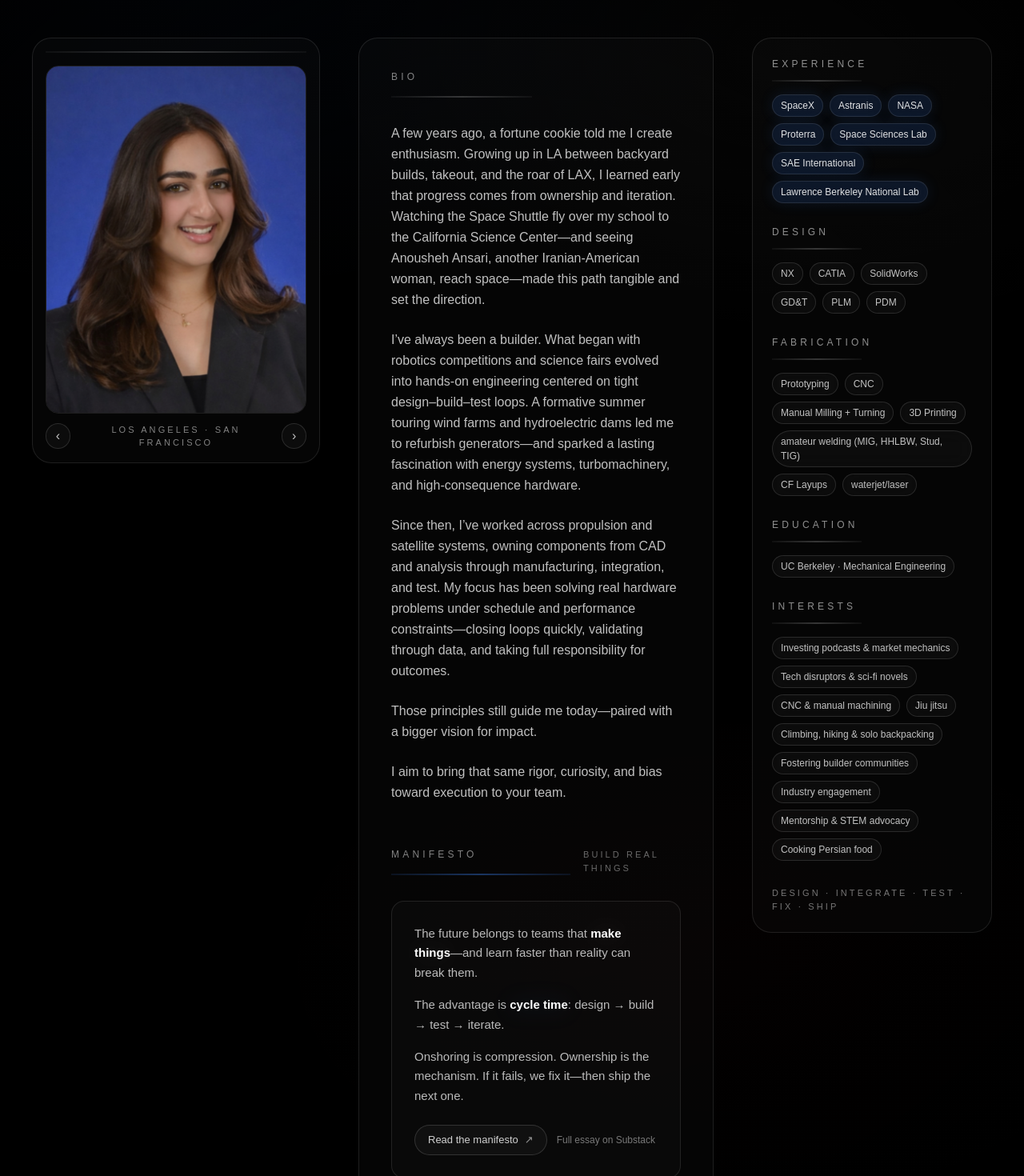
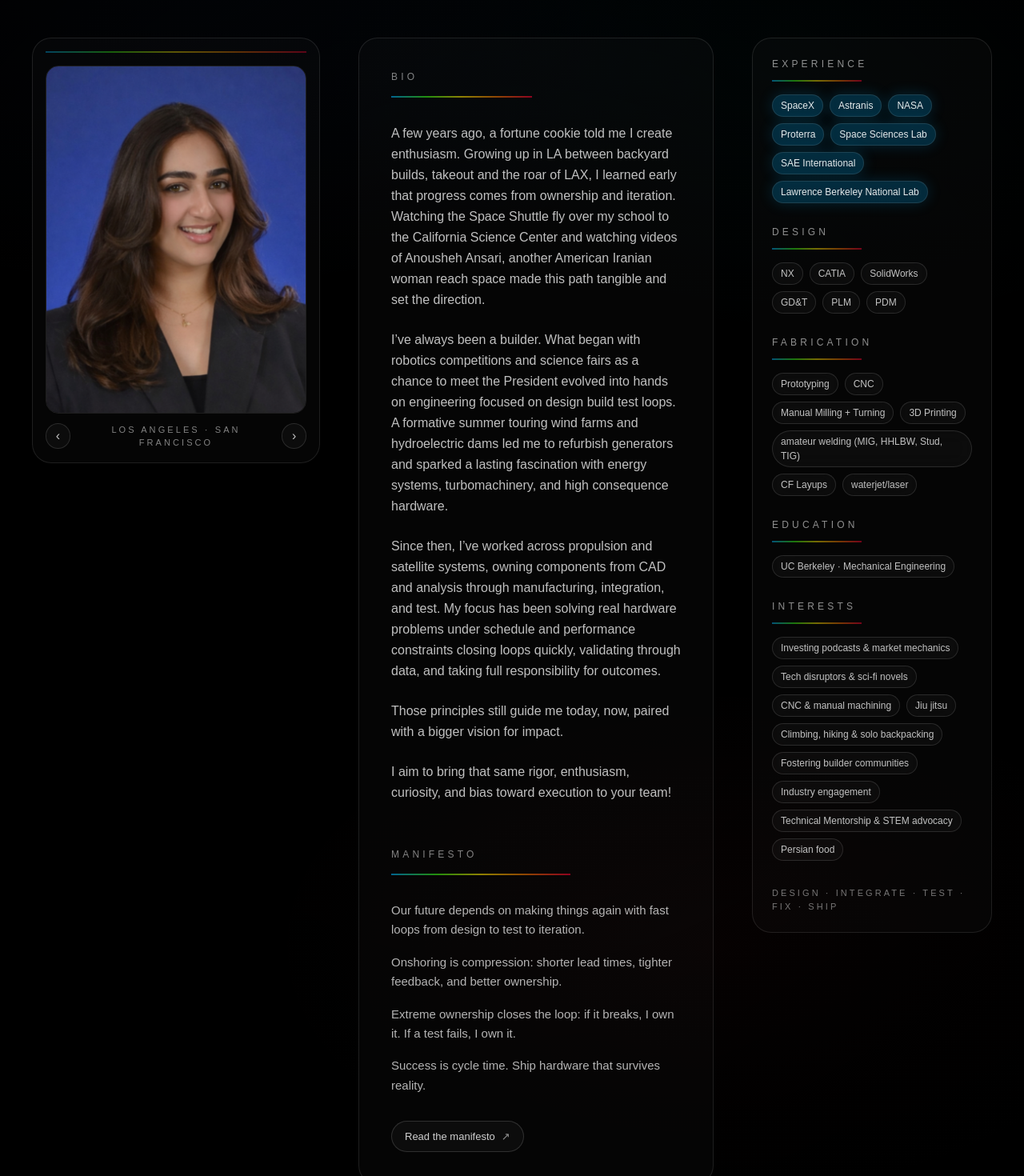
Before and after one commit to sophyamirza/sophya-portfolio, a Next.js app: page /bio in a window 1280 px wide. Shown: the part 340-1810 px from the top of the page at 80% size. Built offline with nearby package versions, Linux system fonts and the light colour scheme; a web font is replaced by a local one.

Commit message:
update the manifesto page

```diff
--- a/app/bio/page.tsx
+++ b/app/bio/page.tsx
@@ -11,12 +11,10 @@ const playfair = Playfair_Display({
   weight: ["400", "500", "600", "700"],
 });
 
-// ✅ Sleeker, less “crazy” color (single accent, not rainbow)
-const ACCENT = "bg-[linear-gradient(90deg,rgba(255,255,255,0.10),rgba(255,255,255,0.55),rgba(255,255,255,0.10))]";
-const ACCENT_SOFT = "bg-[linear-gradient(90deg,rgba(255,255,255,0.06),rgba(255,255,255,0.28),rgba(255,255,255,0.06))]";
-const ACCENT_BLUE = "bg-[linear-gradient(90deg,rgba(59,130,246,0.15),rgba(59,130,246,0.55),rgba(59,130,246,0.15))]";
+const THERMAL =
+  "bg-[linear-gradient(90deg,#00b3ff,#39ff14,#ffe600,#ff7a00,#ff0033)]";
 
-type ChipVariant = "default" | "accent";
+type ChipVariant = "default" | "thermal";
 
 function ChipSection({
   title,
@@ -42,12 +40,12 @@ function ChipSection({
   };
 
   const chip: Variants = {
-    hidden: { opacity: 0, y: 8, scale: 0.985 },
+    hidden: { opacity: 0, y: 8, scale: 0.98 },
     show: {
       opacity: 1,
       y: 0,
       scale: 1,
-      transition: { duration: 0.32, ease: [0.22, 1, 0.36, 1] },
+      transition: { duration: 0.35, ease: [0.22, 1, 0.36, 1] },
     },
   };
 
@@ -63,16 +61,16 @@ function ChipSection({
 
   const defaultChip = "border border-white/12 bg-white/[0.03] text-white/75";
 
-  // ✅ Single sleek accent chip (subtle blue, no rainbow)
-  const accentChip =
-    "border border-white/10 text-white/88 " +
-    "bg-[rgba(59,130,246,0.14)] " +
-    "shadow-[0_0_18px_rgba(59,130,246,0.12)]";
+  // ✅ Single-color highlight chips (no rainbow)
+  const thermalInner =
+    "border border-white/10 text-white/90 " +
+    "bg-[rgba(0,179,255,0.22)] " +
+    "shadow-[0_0_18px_rgba(0,179,255,0.18)]";
 
   return (
     <div className="pt-7 first:pt-0">
       <div className="text-xs tracking-[0.35em] text-white/55">{title}</div>
-      <div className={`mt-3 h-[2px] w-28 ${ACCENT_SOFT} opacity-70`} />
+      <div className={`mt-3 h-[2px] w-28 ${THERMAL} opacity-45`} />
 
       <motion.div
         variants={container}
@@ -81,11 +79,11 @@ function ChipSection({
         className={["mt-4 flex flex-wrap", "gap-2", "max-w-full"].join(" ")}
       >
         {clean.map((x) =>
-          variant === "accent" ? (
+          variant === "thermal" ? (
             <motion.span
               key={x}
               variants={chip}
-              className={`${baseChip} ${sizeChip} ${accentChip}`}
+              className={`${baseChip} ${sizeChip} ${thermalInner}`}
             >
               {x}
             </motion.span>
@@ -106,15 +104,17 @@ function ChipSection({
 
 function Highlight({
   children,
-  tone = "neutral",
+  tone = "thermal",
 }: {
   children: React.ReactNode;
-  tone?: "neutral" | "cool";
+  tone?: "thermal" | "warm" | "cool";
 }) {
   const cls =
-    tone === "cool"
-      ? "text-white drop-shadow-[0_0_14px_rgba(59,130,246,0.22)]"
-      : "text-white drop-shadow-[0_0_16px_rgba(255,255,255,0.16)]";
+    tone === "thermal"
+      ? "text-white drop-shadow-[0_0_16px_rgba(255,255,255,0.20)]"
+      : tone === "warm"
+      ? "text-[rgba(255,59,31,0.95)]"
+      : "text-[rgba(0,179,255,0.95)]";
 
   return <span className={`font-semibold ${cls}`}>{children}</span>;
 }
@@ -156,9 +156,9 @@ export default function BioPage() {
     <main className="min-h-screen bg-black text-white">
       {/* haze */}
       <div className="pointer-events-none fixed inset-0">
-        <div className="absolute inset-0 bg-[radial-gradient(1200px_700px_at_18%_12%,rgba(59,130,246,0.07),transparent_60%)]" />
-        <div className="absolute inset-0 bg-[radial-gradient(1100px_650px_at_78%_18%,rgba(255,255,255,0.04),transparent_55%)]" />
-        <div className="absolute inset-0 bg-[radial-gradient(900px_520px_at_70%_78%,rgba(239,68,68,0.03),transparent_62%)]" />
+        <div className="absolute inset-0 bg-[radial-gradient(1200px_700px_at_18%_12%,rgba(59,130,246,0.08),transparent_60%)]" />
+        <div className="absolute inset-0 bg-[radial-gradient(1100px_650px_at_78%_18%,rgba(6,182,212,0.06),transparent_55%)]" />
+        <div className="absolute inset-0 bg-[radial-gradient(900px_520px_at_70%_78%,rgba(239,68,68,0.05),transparent_62%)]" />
         <div className="absolute inset-0 [background:radial-gradient(circle_at_center,transparent_0%,rgba(0,0,0,0.62)_60%,rgba(0,0,0,0.95)_100%)]" />
       </div>
 
@@ -166,6 +166,7 @@ export default function BioPage() {
         {/* header */}
         <div className="text-xs tracking-[0.35em] text-white/50">BIO</div>
 
+        {/* ✅ Title in the same editorial serif style */}
         <h1
           className={[
             "mt-4 tracking-tight",
@@ -177,15 +178,18 @@ export default function BioPage() {
           SOPHYA MIRZA
         </h1>
 
-        <div className={`mt-5 h-[2px] w-64 ${ACCENT} opacity-70`} />
-        <p className="mt-6 max-w-3xl text-white/65">DESIGN. BUILD. TEST. SHIP.</p>
+        <div className={`mt-5 h-[2px] w-64 ${THERMAL} opacity-70`} />
+        <p className="mt-6 max-w-3xl text-white/65">
+          DESIGN. BUILD. TEST. SHIP.
+
+        </p>
 
         {/* grid */}
         <div className="mt-14 grid grid-cols-1 gap-10 lg:gap-12 lg:grid-cols-[360px_minmax(0,1fr)_300px]">
           {/* LEFT IMAGE (carousel) */}
           <aside className="lg:sticky lg:top-24 lg:self-start">
             <div className="rounded-3xl border border-white/10 bg-white/[0.02] p-4">
-              <div className={`h-[2px] w-full ${ACCENT_SOFT} opacity-70`} />
+              <div className={`h-[2px] w-full ${THERMAL} opacity-35`} />
 
               <div className="mt-4 relative aspect-[3/4] w-full overflow-hidden rounded-2xl border border-white/10">
                 <AnimatePresence mode="wait" initial={false}>
@@ -221,7 +225,9 @@ export default function BioPage() {
                 </button>
 
                 <div className="px-2 text-center text-[11px] tracking-[0.28em] text-white/50">
-                  {photos[idx].caption ? photos[idx].caption : "LOS ANGELES · SAN FRANCISCO"}
+                  {photos[idx].caption
+                    ? photos[idx].caption
+                    : "LOS ANGELES · SAN FRANCISCO"}
                 </div>
 
                 <button
@@ -239,70 +245,58 @@ export default function BioPage() {
           {/* CENTER */}
           <section className="rounded-3xl border border-white/10 bg-white/[0.02] p-7 sm:p-10">
             <div className="text-xs tracking-[0.35em] text-white/50">BIO</div>
-            <div className={`mt-4 h-[2px] w-44 ${ACCENT_SOFT} opacity-70`} />
+            <div className={`mt-4 h-[2px] w-44 ${THERMAL} opacity-55`} />
 
             <div className="mt-8 space-y-6 text-[15px] sm:text-[16px] leading-relaxed text-white/75">
               <p>
-                A few years ago, a fortune cookie told me I create enthusiasm. Growing up in LA between
-                backyard builds, takeout, and the roar of LAX, I learned early that progress comes from
-                ownership and iteration. Watching the Space Shuttle fly over my school to the California
-                Science Center—and seeing Anousheh Ansari, another Iranian-American woman, reach
-                space—made this path tangible and set the direction.
+                A few years ago, a fortune cookie told me I create enthusiasm. Growing up in LA between backyard builds, takeout and the roar of LAX, I learned early that progress comes from ownership and iteration. Watching the Space Shuttle fly over my school to the California Science Center and watching videos of Anousheh Ansari, another American Iranian woman reach space made this path tangible and set the direction.
               </p>
 
               <p>
-                I’ve always been a builder. What began with robotics competitions and science fairs
-                evolved into hands-on engineering centered on tight design–build–test loops. A formative
-                summer touring wind farms and hydroelectric dams led me to refurbish generators—and
-                sparked a lasting fascination with energy systems, turbomachinery, and high-consequence
-                hardware.
+                I’ve always been a builder. What began with robotics competitions and science fairs as a chance to meet the President evolved into hands on engineering focused on design build test loops. A formative summer touring wind farms and hydroelectric dams led me to refurbish generators and sparked a lasting fascination with energy systems, turbomachinery, and high consequence hardware.
               </p>
 
               <p>
-                Since then, I’ve worked across propulsion and satellite systems, owning components from
-                CAD and analysis through manufacturing, integration, and test. My focus has been solving
-                real hardware problems under schedule and performance constraints—closing loops quickly,
-                validating through data, and taking full responsibility for outcomes.
+                Since then, I’ve worked across propulsion and satellite systems, owning components from CAD and analysis through manufacturing, integration, and test. My focus has been solving real hardware problems under schedule and performance constraints closing loops quickly, validating through data, and taking full responsibility for outcomes.
               </p>
 
-              <p>Those principles still guide me today—paired with a bigger vision for impact.</p>
+              <p>
+                Those principles still guide me today, now, paired with a bigger
+                vision for impact.
+              </p>
 
               <p>
-                I aim to bring that same rigor, curiosity, and bias toward execution to your team.
+                I aim to bring that same rigor, enthusiasm, curiosity, and bias toward execution to your team!
               </p>
             </div>
 
-            {/* ✅ MANIFESTO (sleek card + tightened copy) */}
+            {/* MANIFESTO */}
             <div className="mt-14">
-              <div className="flex items-baseline justify-between gap-4">
-                <div>
-                  <div className="text-xs tracking-[0.35em] text-white/50">MANIFESTO</div>
-                  <div className={`mt-4 h-[2px] w-56 ${ACCENT_BLUE} opacity-70`} />
+              <div className="text-xs tracking-[0.35em] text-white/50">
+                MANIFESTO
               </div>
+              <div className={`mt-4 h-[2px] w-56 ${THERMAL} opacity-55`} />
 
-                <div className="hidden sm:block text-[11px] tracking-[0.28em] text-white/40">
-                  BUILD REAL THINGS
-                </div>
-              </div>
-
-              <div className="mt-8 rounded-2xl border border-white/10 bg-white/[0.02] p-6 sm:p-7">
-                <div className="pointer-events-none absolute" />
-
-                <div className="space-y-4 text-[14.5px] sm:text-[15px] leading-relaxed text-white/72">
+              <div className="mt-8 space-y-4 text-[15px] leading-relaxed text-white/70">
                 <p>
-                    The future belongs to teams that <Highlight>make things</Highlight>—and learn faster than
-                    reality can break them.
+                  Our future depends on making things again
+                 with fast loops from design to test to iteration.
                 </p>
                 <p>
-                    The advantage is <Highlight tone="cool">cycle time</Highlight>: design → build → test → iterate.
+                  Onshoring is compression:
+                  shorter lead times, tighter feedback, and better ownership.
                 </p>
                 <p>
-                    Onshoring is compression. Ownership is the mechanism. If it fails, we fix it—then ship the next one.
+                  Extreme ownership closes the loop: if it breaks, I own it. If a
+                  test fails, I own it.
                 </p>
-                </div>
+                <p>
+                  Success is cycle time.{" "}
+                  Ship hardware that survives reality.
+                </p>
 
                 {/* CTA */}
-                <div className="mt-6 flex flex-wrap items-center gap-3">
+                <div className="pt-4">
                   <a
                     href="https://sophyamirza.substack.com/p/build-real-things"
                     target="_blank"
@@ -322,10 +316,6 @@ export default function BioPage() {
                       ↗
                     </span>
                   </a>
-
-                  <span className="text-[12px] text-white/45">
-                    Full essay on Substack
-                  </span>
                 </div>
               </div>
             </div>
@@ -336,7 +326,7 @@ export default function BioPage() {
             <div className="rounded-3xl border border-white/10 bg-white/[0.02] p-6">
               <ChipSection
                 title="EXPERIENCE"
-                variant="accent"
+                variant="thermal"
                 dense
                 items={[
                   "SpaceX",
@@ -369,7 +359,11 @@ export default function BioPage() {
                 ]}
               />
 
-              <ChipSection title="EDUCATION" dense items={["UC Berkeley · Mechanical Engineering"]} />
+              <ChipSection
+                title="EDUCATION"
+                dense
+                items={["UC Berkeley · Mechanical Engineering"]}
+              />
 
               <ChipSection
                 title="INTERESTS"
@@ -382,8 +376,8 @@ export default function BioPage() {
                   "Climbing, hiking & solo backpacking",
                   "Fostering builder communities",
                   "Industry engagement",
-                  "Mentorship & STEM advocacy",
-                  "Cooking Persian food",
+                  "Technical Mentorship & STEM advocacy",
+                  "Persian food",
                 ]}
               />
 
```
Lines whose indentation alone changed are shown as unchanged.
